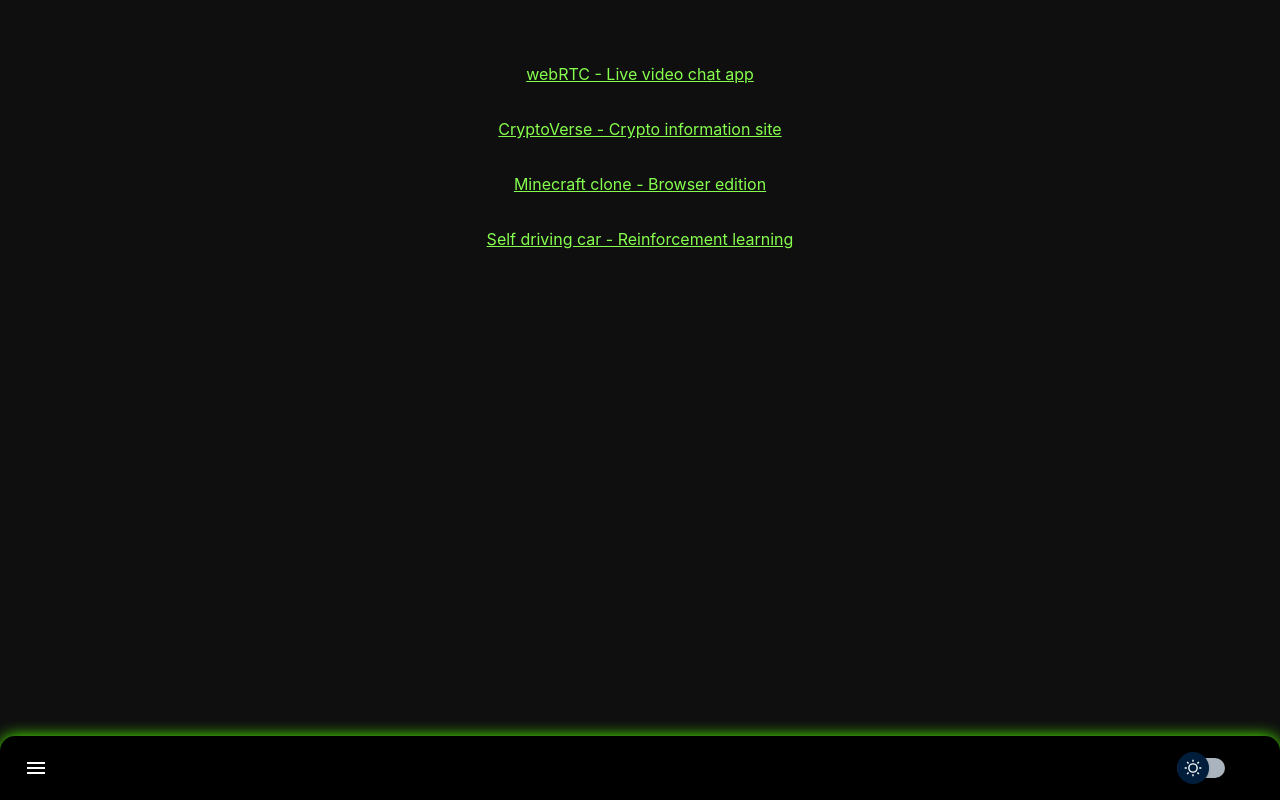
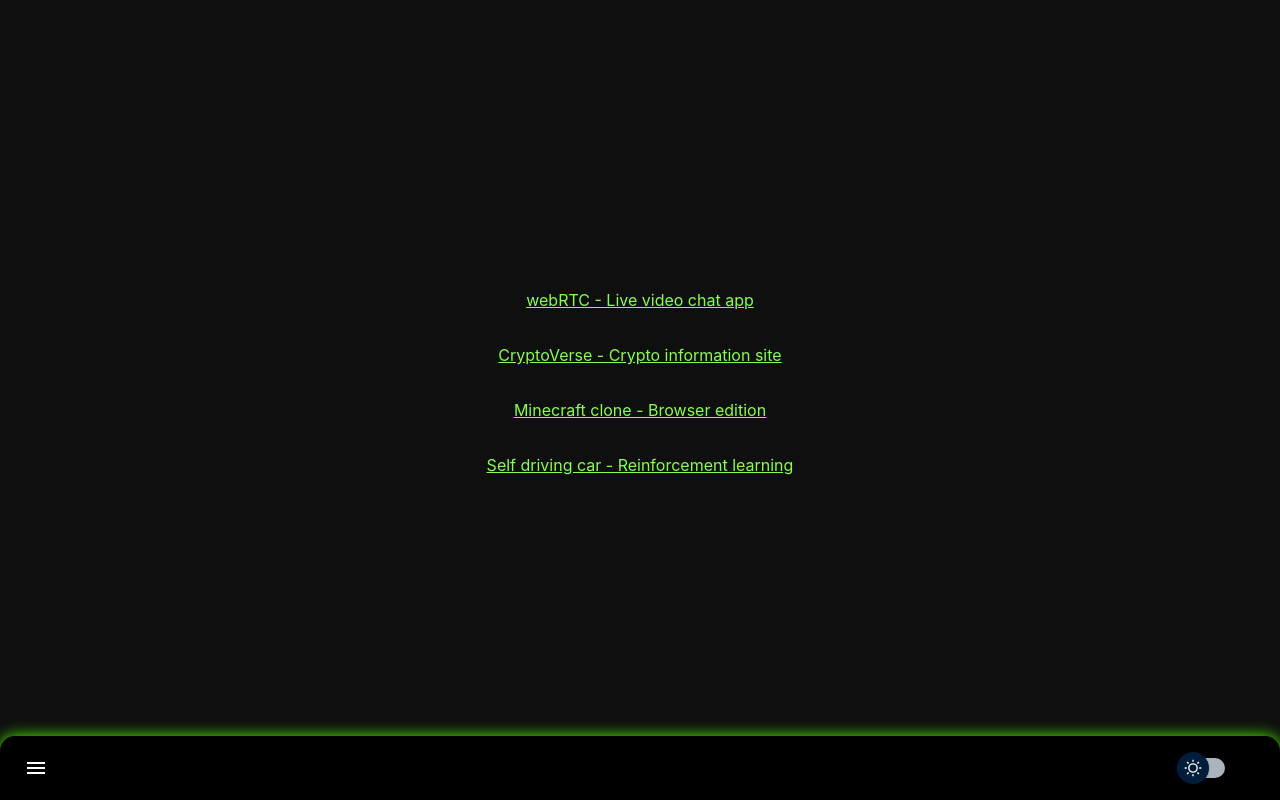
Before and after one commit to dtellz/d-t.com, a React (Create React App) app: page /projects in a window 1280 px wide. Built offline with nearby package versions, Linux system fonts and the light colour scheme.

Commit message:
fix issue on projects page

```diff
--- a/src/pages/projects/index.jsx
+++ b/src/pages/projects/index.jsx
@@ -7,7 +7,7 @@
     const theme = React.useContext(ThemeContext);
     const darkMode = theme.state.darkMode;
     return (
-        <div className={darkMode ? 'about__container container-dark' : 'about__container container-light'}>
+        <div className={darkMode ? 'projects__container container-dark' : 'projects__container container-light'}>
             <a style={{ paddingBottom: '35px' }} className={darkMode ? 'App-link' : 'App-link light'} href='https://stream-me-up.netlify.app'>webRTC - Live video chat app</a>
             <a style={{ paddingBottom: '35px' }} className={darkMode ? 'App-link' : 'App-link light'} href='https://versecrypto.netlify.app'>CryptoVerse - Crypto information site</a>
             <a style={{ paddingBottom: '35px' }} className={darkMode ? 'App-link' : 'App-link light'} href='https://minecraft-be.netlify.app'>Minecraft clone - Browser edition</a>
--- a/src/pages/projects/style.css
+++ b/src/pages/projects/style.css
@@ -1,3 +1,12 @@
-ul{
+ul {
     list-style-type: none;
 }
+
+.projects__container {
+    display: flex;
+    flex-direction: column;
+    justify-content: center;
+    align-items: center;
+    width: 100vw;
+    height: 100vh;
+}
```
